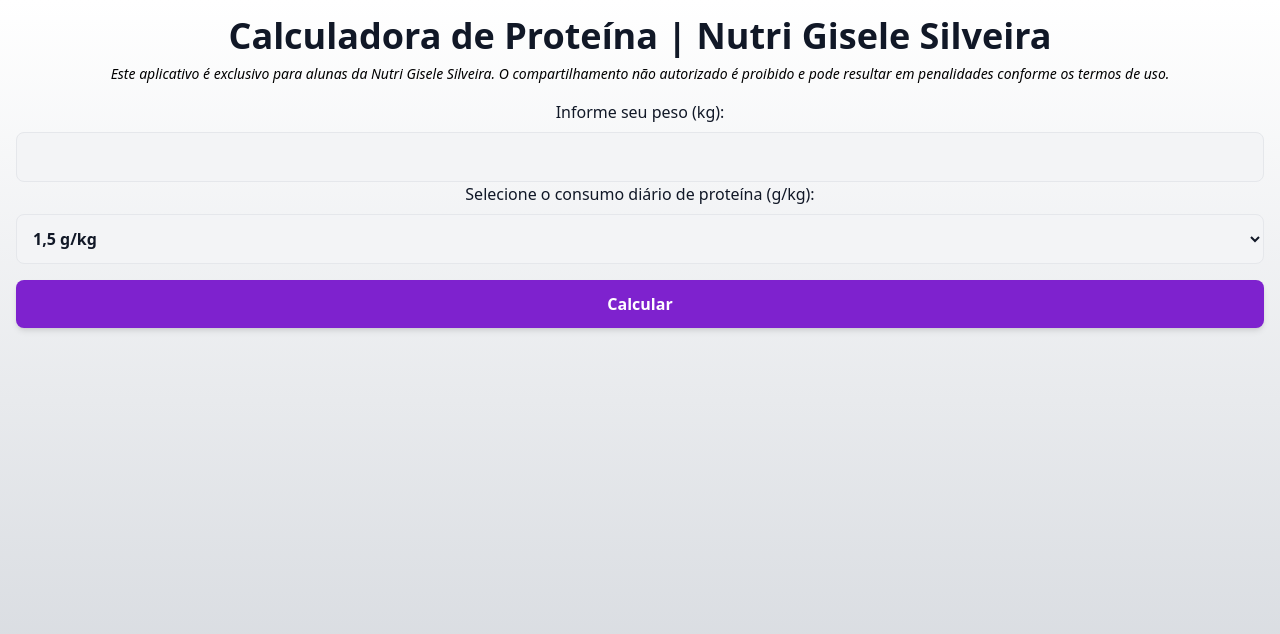
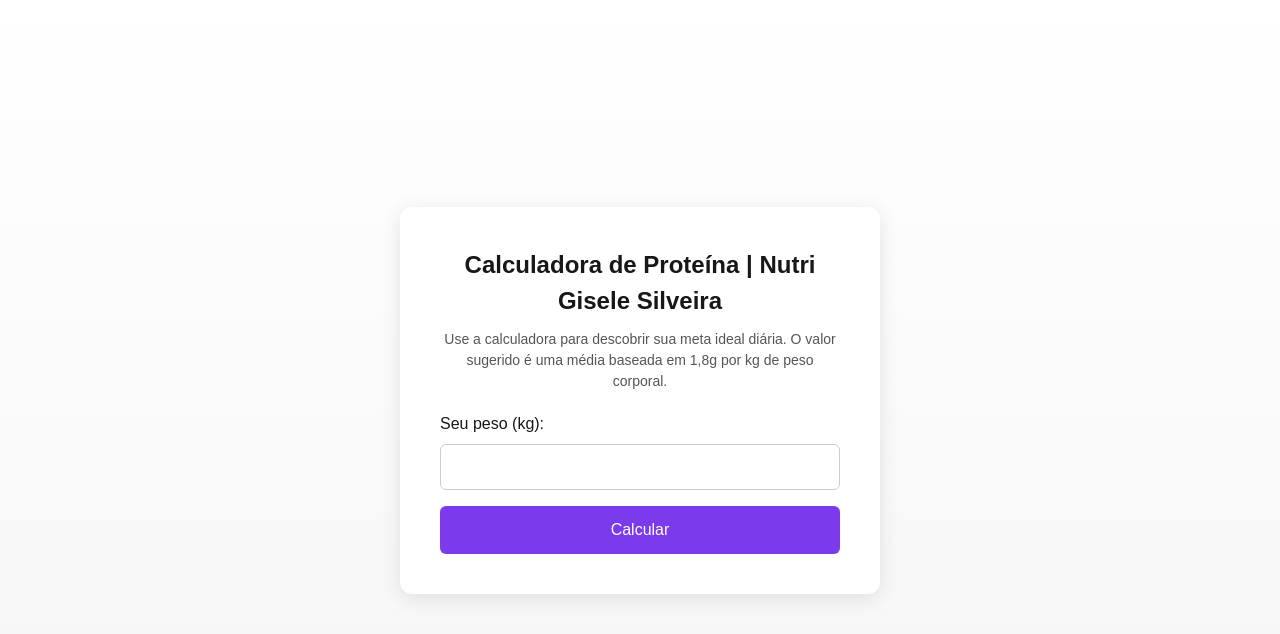
Before and after one commit to giselesilveira/meu-app-proteina, a Next.js app: page / in a window 1280 px wide. Shown: the top 634 px of the page. Built offline with nearby package versions, Linux system fonts and the light colour scheme.

Commit message:
Update page.tsx

```diff
--- a/app/page.tsx
+++ b/app/page.tsx
@@ -1,135 +1,91 @@
-"use client";
+"use client"
 
-import React, { useState } from "react";
+import { useState } from "react"
 
 export default function Home() {
-  const [peso, setPeso] = useState("");
-  const [fatorProteina, setFatorProteina] = useState(1.5);
-  const [proteinaDiaria, setProteinaDiaria] = useState<number | null>(null);
-  const [mostrarConsumo, setMostrarConsumo] = useState(false);
-  const [consumo, setConsumo] = useState<{ [key: string]: number }>({});
+  const [peso, setPeso] = useState("")
+  const [proteina, setProteina] = useState<number | null>(null)
 
-  const alimentos = [
-    { nome: "Atum Enlatado", proteinaPor100g: 23 },
-    { nome: "Bife de Alcatra", proteinaPor100g: 26 },
-    { nome: "Camarão", proteinaPor100g: 20 },
-    { nome: "Carne Moída (Patinho)", proteinaPor100g: 24 },
-    { nome: "Filé de Tilápia", proteinaPor100g: 21 },
-    { nome: "Iogurte Grego", proteinaPor100g: 10 },
-    { nome: "Lombo de Porco", proteinaPor100g: 27 },
-    { nome: "Ovos Cozidos", proteinaPorUnidade: 6, proteinaPor100g: 13 },
-    { nome: "Peito de Frango", proteinaPor100g: 31 },
-    { nome: "Queijo Minas", proteinaPorUnidade: 7, proteinaPor100g: 18 },
-    { nome: "Salmão Assado", proteinaPor100g: 22 },
-    { nome: "Sardinha Lata", proteinaPor100g: 24 },
-    { nome: "Tofu", proteinaPor100g: 8 },
-    { nome: "Whey Protein", proteinaPorUnidade: 20, proteinaPor100g: 80 },
-    { nome: "Ovos de Codorna", proteinaPorUnidade: 1.3, proteinaPor100g: 13 },
-    { nome: "Iogurte do Tambo", proteinaPorUnidade: 9.6, proteinaPor100g: 4.8 },
-    { nome: "Proteína do Colágeno", proteinaPorUnidade: 20, proteinaPor100g: 90 },
-    { nome: "Sobrecoxa de Frango", proteinaPor100g: 25 },
-    { nome: "Coxa de Frango", proteinaPor100g: 27 },
-    { nome: "Carne Moída", proteinaPor100g: 26 },
-    { nome: "Peixe Cru (Sushi)", proteinaPor100g: 20 },
-    { nome: "Carne de Porco", proteinaPor100g: 27 },
-    { nome: "Coração de Frango", proteinaPor100g: 28 },
-    { nome: "Fígado (Bovino)", proteinaPor100g: 27 }
-  ];
-
-  const calcularProteina = () => {
-    if (!peso) return;
-    setProteinaDiaria(parseFloat((parseFloat(peso) * fatorProteina).toFixed(1)));
-    setMostrarConsumo(true);
-  };
-
-  const handleChange = (alimento: string, valor: number, unidade: boolean) => {
-    setConsumo((prev) => ({
-      ...prev,
-      [`${alimento}${unidade ? "Unidade" : "Gramas"}`]: valor || 0
-    }));
-  };
-
-  const totalConsumido = alimentos.reduce((acc, { nome, proteinaPor100g, proteinaPorUnidade }) => {
-    const gramas = consumo[`${nome}Gramas`] || 0;
-    const unidades = consumo[`${nome}Unidade`] || 0;
-    const proteina =
-      (gramas / 100) * (proteinaPor100g || 0) + unidades * (proteinaPorUnidade || 0);
-    return acc + proteina;
-  }, 0);
+  const handleCalcular = () => {
+    const pesoNumerico = parseFloat(peso.replace(",", "."))
+    if (!isNaN(pesoNumerico)) {
+      const resultado = pesoNumerico * 1.8
+      setProteina(resultado)
+    } else {
+      setProteina(null)
+    }
+  }
 
   return (
-    <div className="min-h-screen flex flex-col items-center bg-gradient-to-b from-white to-gray-300 p-4 font-sans text-gray-900">
-      <h1 className="text-4xl font-bold mb-2">Calculadora de Proteína | Nutri Gisele Silveira</h1>
-      <p className="text-sm italic text-black mb-4">
-        Este aplicativo é exclusivo para alunas da Nutri Gisele Silveira. O compartilhamento não autorizado é proibido e pode resultar em penalidades conforme os termos de uso.
+    <div
+      style={{
+        minHeight: "100vh",
+        display: "flex",
+        flexDirection: "column",
+        alignItems: "center",
+        justifyContent: "center",
+        fontFamily: "Arial, sans-serif",
+        background: "linear-gradient(to bottom, #fff, #f5f5f5)",
+        padding: "20px"
+      }}
+    >
+      <div
+        style={{
+          background: "#fff",
+          padding: "40px",
+          borderRadius: "12px",
+          boxShadow: "0 4px 20px rgba(0,0,0,0.1)",
+          width: "100%",
+          maxWidth: "480px"
+        }}
+      >
+        <h1 style={{ marginBottom: "10px", fontSize: "24px", fontWeight: "bold", textAlign: "center" }}>
+          Calculadora de Proteína | Nutri Gisele Silveira
+        </h1>
+        <p style={{ fontSize: "14px", color: "#555", textAlign: "center", marginBottom: "20px" }}>
+          Use a calculadora para descobrir sua meta ideal diária. O valor sugerido é uma média baseada em 1,8g por kg de peso corporal.
         </p>
 
-      {!mostrarConsumo ? (
-        <>
-          <label>Informe seu peso (kg):</label>
+        <label style={{ display: "block", marginBottom: "8px", fontWeight: 500 }}>
+          Seu peso (kg):
+        </label>
         <input
-            type="number"
+          type="text"
           value={peso}
           onChange={(e) => setPeso(e.target.value)}
-            className="w-full p-3 border rounded-lg mt-2 text-gray-900 font-semibold bg-gray-100 focus:ring-4 focus:ring-purple-600"
+          style={{
+            width: "100%",
+            padding: "10px",
+            borderRadius: "6px",
+            border: "1px solid #ccc",
+            marginBottom: "16px",
+            fontSize: "16px"
+          }}
         />
 
-          <label>Selecione o consumo diário de proteína (g/kg):</label>
-          <select
-            onChange={(e) => setFatorProteina(parseFloat(e.target.value))}
-            className="w-full p-3 border rounded-lg mt-2 text-gray-900 font-semibold bg-gray-100 focus:ring-4 focus:ring-purple-600"
-          >
-            <option value={1.5}>1,5 g/kg</option>
-            <option value={1.8}>1,8 g/kg</option>
-            <option value={2.0}>2,0 g/kg</option>
-          </select>
-
         <button
-            onClick={calcularProteina}
-            className="w-full bg-purple-700 text-white p-3 rounded-lg mt-4 hover:bg-purple-800 transition font-semibold shadow-md"
+          onClick={handleCalcular}
+          style={{
+            width: "100%",
+            padding: "12px",
+            borderRadius: "6px",
+            border: "none",
+            backgroundColor: "#7c3aed",
+            color: "#fff",
+            fontSize: "16px",
+            cursor: "pointer",
+            transition: "background-color 0.3s ease"
+          }}
         >
           Calcular
         </button>
-        </>
-      ) : (
-        <div className="mt-6 w-full">
-          <p className="text-xl text-gray-700">
-            🎯 Você precisa de <span className="font-bold text-purple-800 text-3xl">{proteinaDiaria}g</span> de proteína por dia.
+
+        {proteina !== null && (
+          <p style={{ marginTop: "20px", fontSize: "18px", textAlign: "center" }}>
+            Você precisa de aproximadamente <strong>{proteina.toFixed(1)}g</strong> de proteína por dia.
           </p>
-          <h2 className="text-2xl font-bold mt-6 flex items-center">
-            📊 Registre seu consumo diário: <span className="text-green-600 ml-2 text-3xl">{totalConsumido.toFixed(1)}g</span>
-          </h2>
-          <p className="text-gray-600 mb-4">Insira a quantidade de proteína consumida em cada alimento.</p>
-
-          <div className="mt-4 space-y-4">
-            {alimentos.map(({ nome }) => (
-              <div key={nome} className="border rounded-lg p-4 bg-gray-50 shadow-sm">
-                <p className="font-semibold mb-2 text-center">{nome}</p>
-                <label className="block text-gray-700 text-sm mb-1">Gramas:</label>
-                <input
-                  type="number"
-                  min="0"
-                  onChange={(e) => handleChange(nome, parseFloat(e.target.value) || 0, false)}
-                  className="w-full p-2 border rounded-lg text-gray-900 font-semibold bg-gray-100 focus:ring-2 focus:ring-purple-600"
-                />
-                {(nome === "Ovos Cozidos" || nome === "Queijo Minas" || nome === "Whey Protein" || nome === "Ovos de Codorna" || nome === "Iogurte do Tambo" || nome === "Proteína do Colágeno") && (
-                  <>
-                    <label className="block text-gray-700 text-sm mb-1 mt-2">
-                      {nome === "Whey Protein" || nome === "Proteína do Colágeno" ? "Scoop:" : nome === "Iogurte do Tambo" ? "Pote (200g):" : "Unidade:"}
-                    </label>
-                    <input
-                      type="number"
-                      min="0"
-                      onChange={(e) => handleChange(nome, parseFloat(e.target.value) || 0, true)}
-                      className="w-full p-2 border rounded-lg text-gray-900 font-semibold bg-gray-100 focus:ring-2 focus:ring-purple-600"
-                    />
-                  </>
         )}
       </div>
-            ))}
     </div>
-        </div>
-      )}
-    </div>
-  );
+  )
 }
```
Lines whose indentation alone changed are shown as unchanged.
